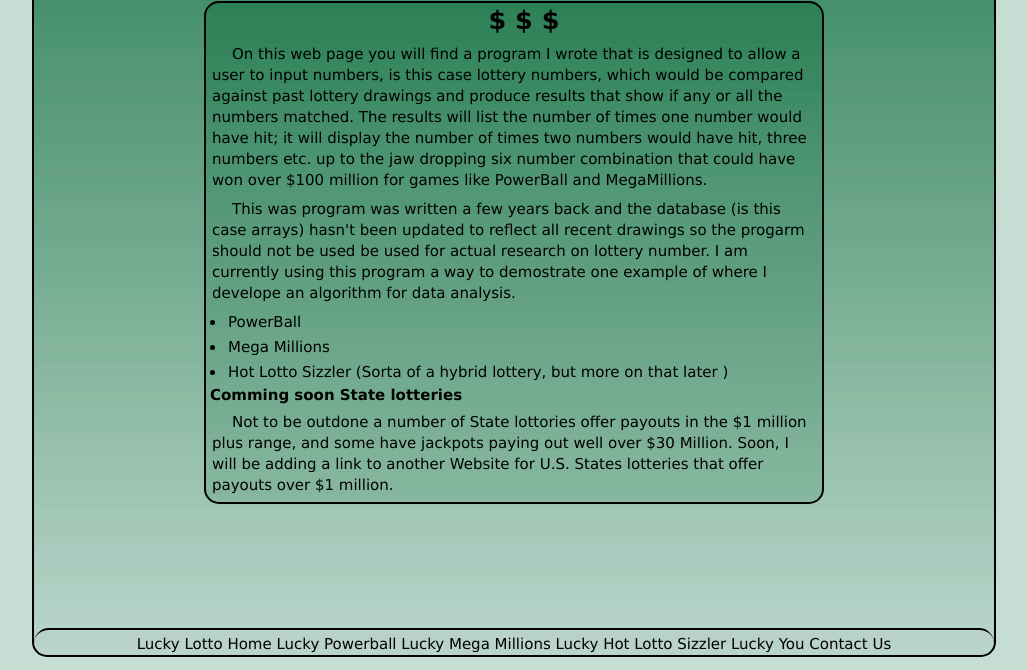
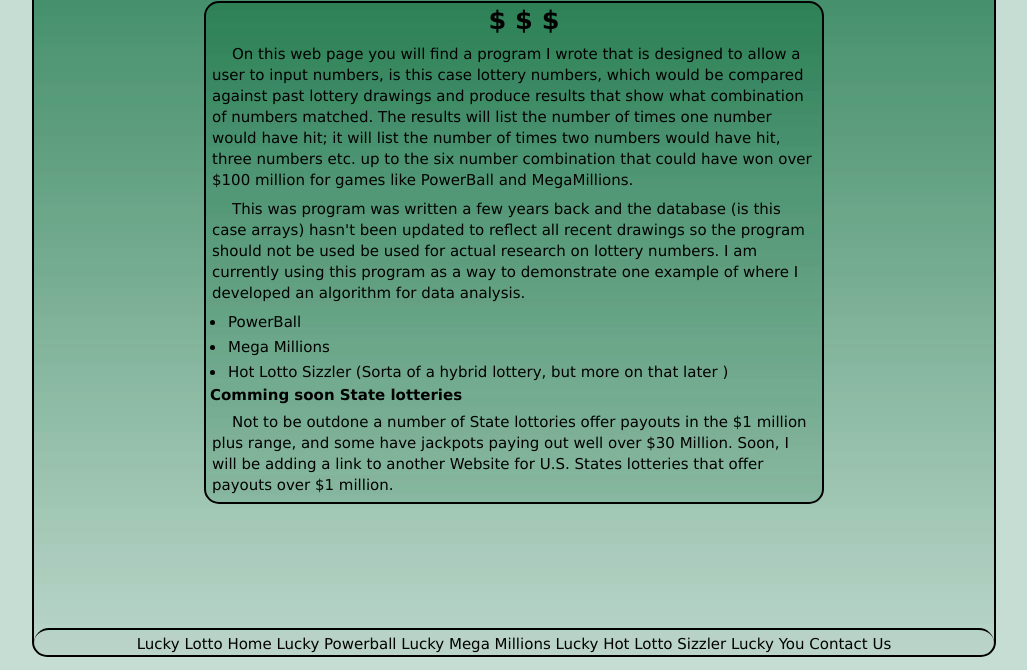
Before and after one commit to Prounder75/LuckyLotto, a plain HTML site: page index.html in a window 1280 px wide. Shown: the part 150-820 px from the top of the page, without its empty margins (126-1153 px from the left). Drawn offline with Linux system fonts and the light colour scheme.

Commit message:
Index edit 2

```diff
--- a/index.html
+++ b/index.html
@@ -52,14 +52,15 @@
       <section>
         <h2 id= "dollarSigns">  $ $ $</h2>
 
-        <p>On this web page you will find a program I wrote that is designed to allow a user to input numbers, is this case lottery
-           numbers, which would be compared against past lottery drawings and produce results that show if any or all the numbers matched.
-            The results will list the number of times one number would have hit; it will display the number of times two numbers would
-            have hit, three numbers etc. up to the jaw dropping six number combination that could have won  over $100 million for games
-             like PowerBall and MegaMillions.</p>
+        <p>On this web page you will find a program I wrote that is designed to allow a user to input numbers, is this case lottery numbers, which would be compared against past
+           lottery drawings and produce results that show what combination of numbers matched. The results will list the number of times one number would have hit; it will list
+            the number of times two numbers would have hit, three numbers etc. up to the six number combination that could have won over $100 million for games like PowerBall
+             and MegaMillions.</p>
 
-             <p>This was program was written a few years back and the database (is this case arrays) hasn't been updated to reflect all recent drawings so the progarm should not be used be
-               used for actual research on lottery number.  I am currently using this program a way to demostrate one example of where I develope an algorithm for data analysis. </p>
+        <p>This was program was written a few years back and the database (is this case arrays) hasn't been updated to reflect all recent drawings so the program should
+                not be used be used for actual research on lottery numbers.  I am currently using this program as a way to demonstrate one example of where I developed an
+                algorithm for data analysis.
+        </p>
     </section>
     <nav role="navigation">
 
```
